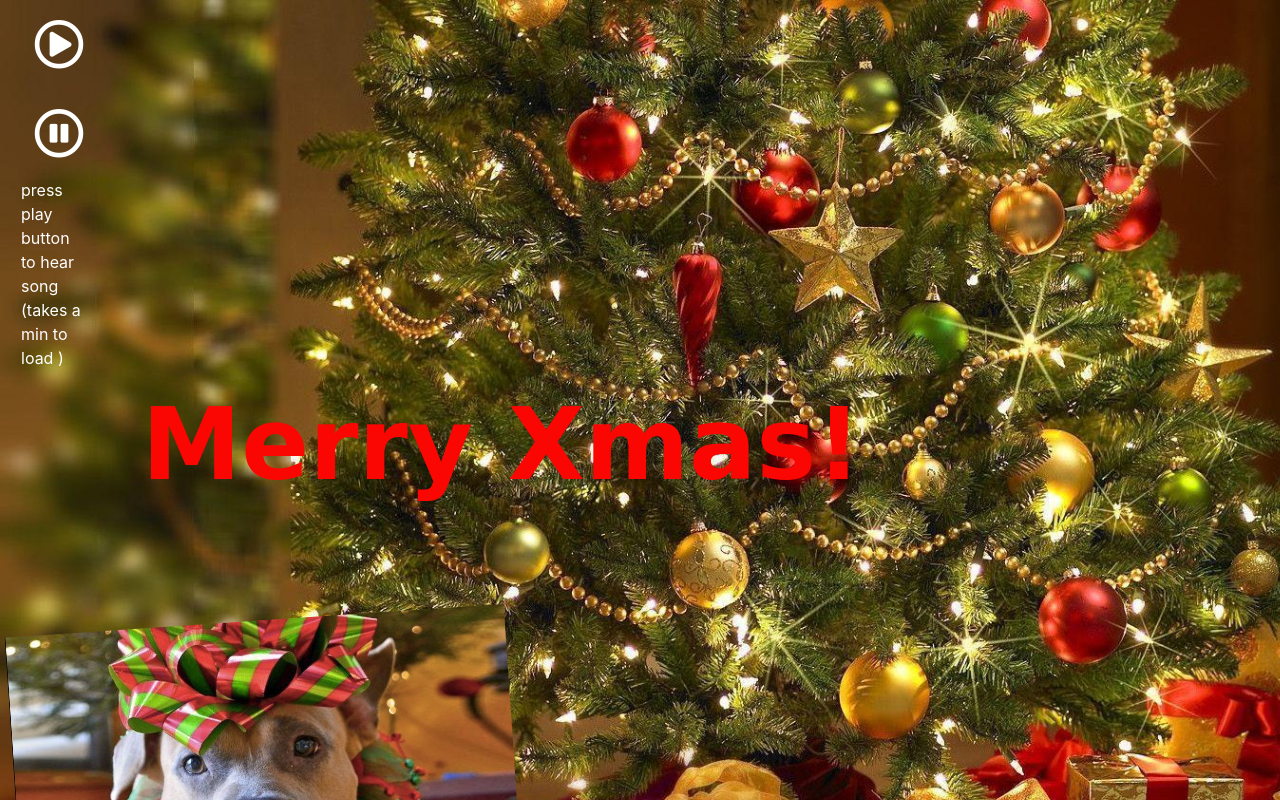
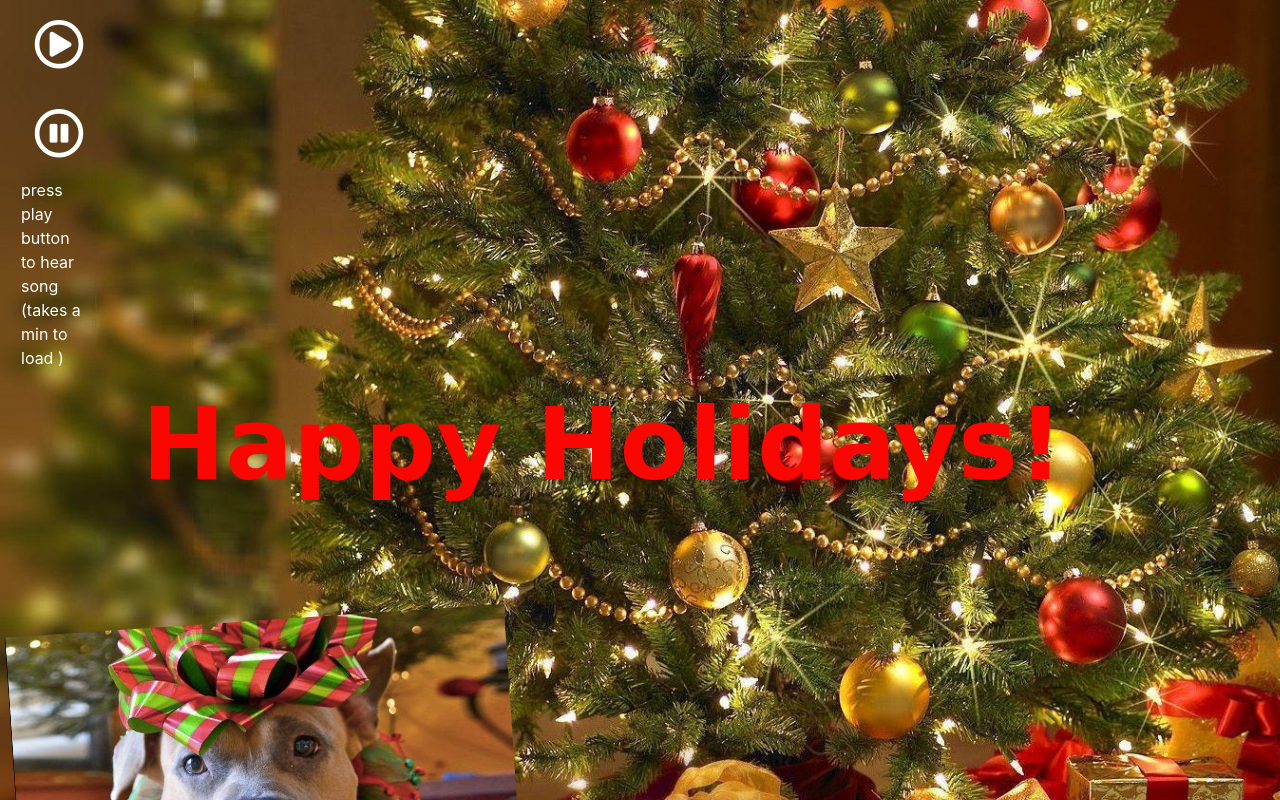
Before and after one commit to ricksinclair/MerryXmas, a plain HTML site: page index.html in a window 1280 px wide. Shown: the top 800 px of the page. Drawn offline with nearby package versions, Linux system fonts and the light colour scheme; a web font is replaced by a local one.

Commit message:
holidays

```diff
--- a/index.html
+++ b/index.html
@@ -37,7 +37,7 @@
         <div class="pause btn fa fa-pause-circle"></div>
         press play button to hear song (takes a min to load )
       </div>
-      <div class="title">Merry Xmas!</div>
+      <div class="title">Happy Holidays!</div>
       <div id="interests"><div class="pitbull  interest"></div></div>
     </div>
     <script
```
